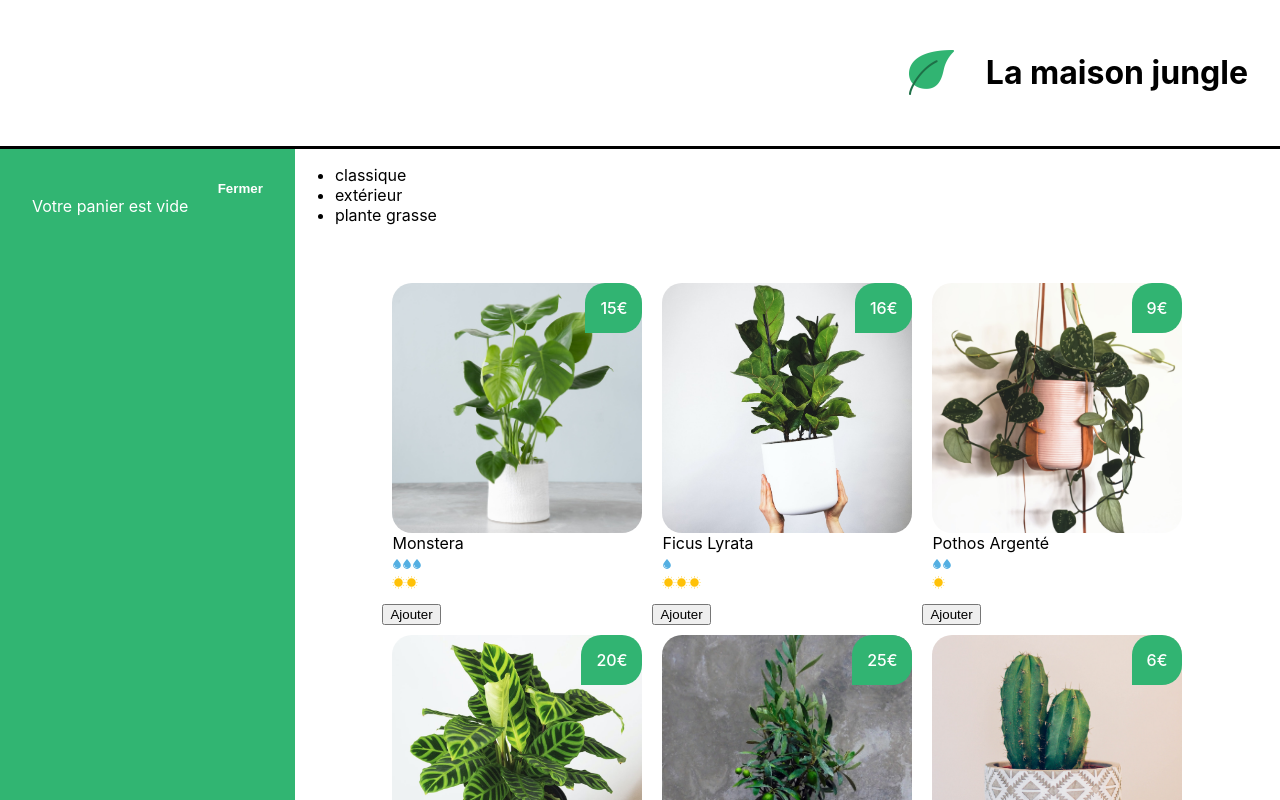
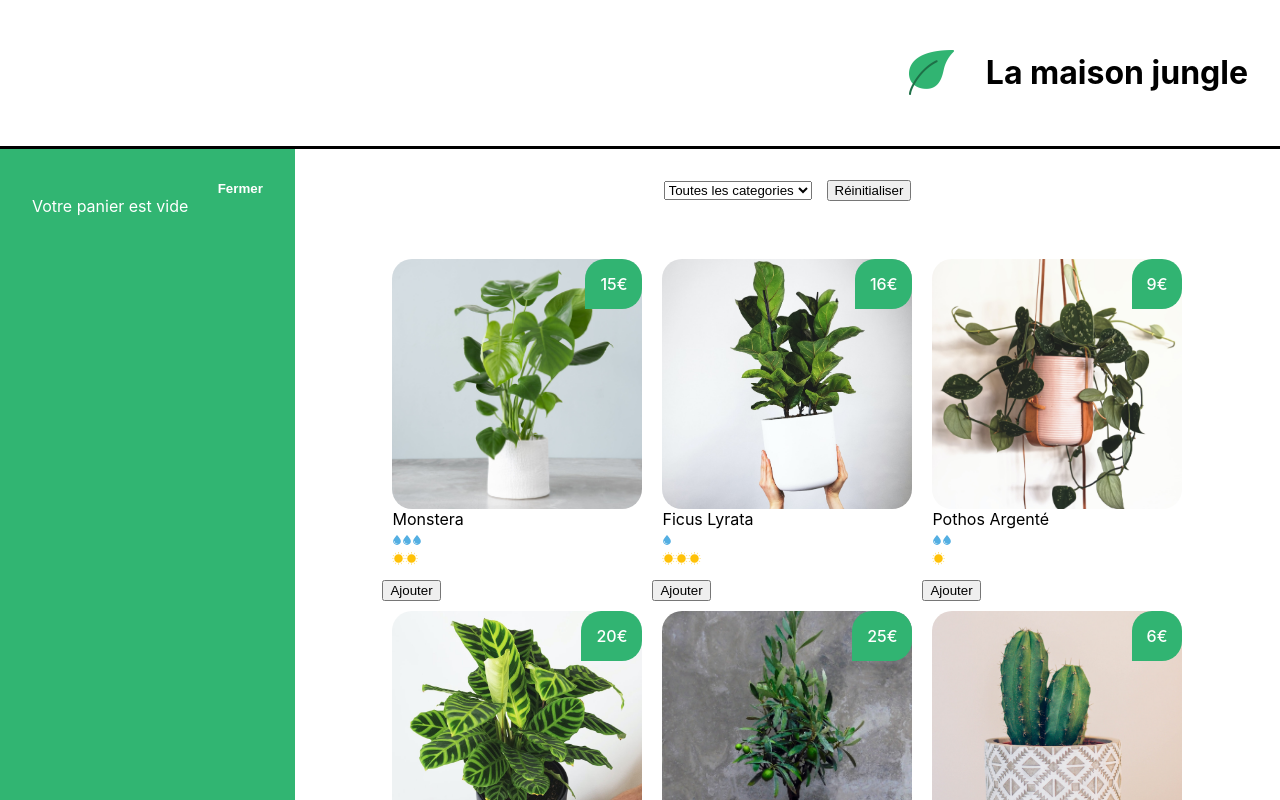
Before and after one commit to matteorlt/la-maison-jungle, a React (Create React App) app: page / in a window 1280 px wide. Shown: the top 800 px of the page. Built offline with nearby package versions, Linux system fonts and the light colour scheme.

Commit message:
add: Categories update

```diff
--- /dev/null
+++ b/src/components/Categories.js
@@ -0,0 +1,20 @@
+import '../styles/Categories.css'
+
+function Categories({ categories, filter, setFilter }) {
+  return (
+    <div className='lmj-categories'>
+    <select value={filter} onChange={(e) => setFilter(e.target.value)} className='lmj-categories-select'>
+      <option value="">Toutes les categories</option>
+      {categories.map((cat) => (
+        <option key={cat} value={cat}>
+          {cat}
+        </option>
+      ))}
+    </select>
+    <button onClick={() => setFilter("")}>Réinitialiser</button>
+
+  </div>
+  );
+}
+
+export default Categories;
--- a/src/components/ShoppingList.js
+++ b/src/components/ShoppingList.js
@@ -1,8 +1,12 @@
+import { useState } from 'react'
 import { plantList } from '../datas/plantList'
 import PlantItem from './PlantItem'
 import '../styles/ShoppingList.css'
+import Categories from './Categories'
 
 function ShoppingList({ cart, updateCart }) {
+	const [filter, setFilter] = useState('')
+
 	const categories = plantList.reduce(
 		(acc, plant) =>
 			acc.includes(plant.category) ? acc : acc.concat(plant.category),
@@ -26,13 +30,16 @@ function ShoppingList({ cart, updateCart }) {
 
 	return (
 		<div className='lmj-shopping-list'>
-			<ul>
-				{categories.map((cat) => (
-					<li key={cat}>{cat}</li>
-				))}
-			</ul>
+			<Categories
+				categories={categories}
+				filter={filter}
+				setFilter={setFilter}
+			/>
+
 			<ul className='lmj-plant-list'>
-				{plantList.map(({ id, cover, name, water, light, price }) => (
+				{plantList
+					.filter((plant) => !filter || plant.category === filter)
+					.map(({ id, cover, name, water, light, price }) => (
 						<div key={id}>
 							<PlantItem
 								cover={cover}
--- /dev/null
+++ b/src/styles/Categories.css
@@ -0,0 +1,8 @@
+.lmj-categories {
+	text-align: center;
+	padding-top: 30px;
+}
+
+.lmj-categories-select {
+	margin-right: 15px;
+}
```
Also changed, not shown: 1 other file (tests, documents, lock files or other folders). Lines whose indentation alone changed are shown as unchanged.
